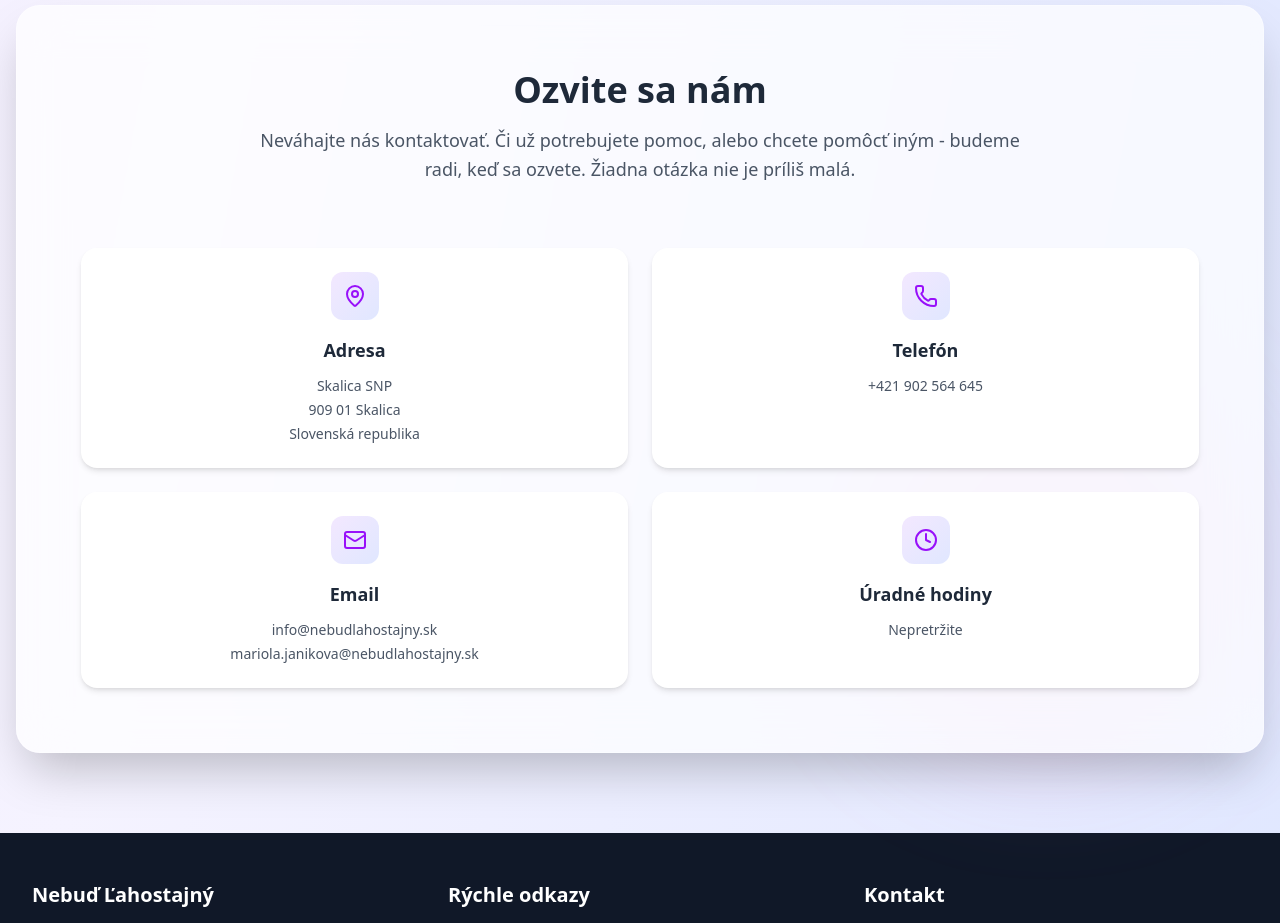
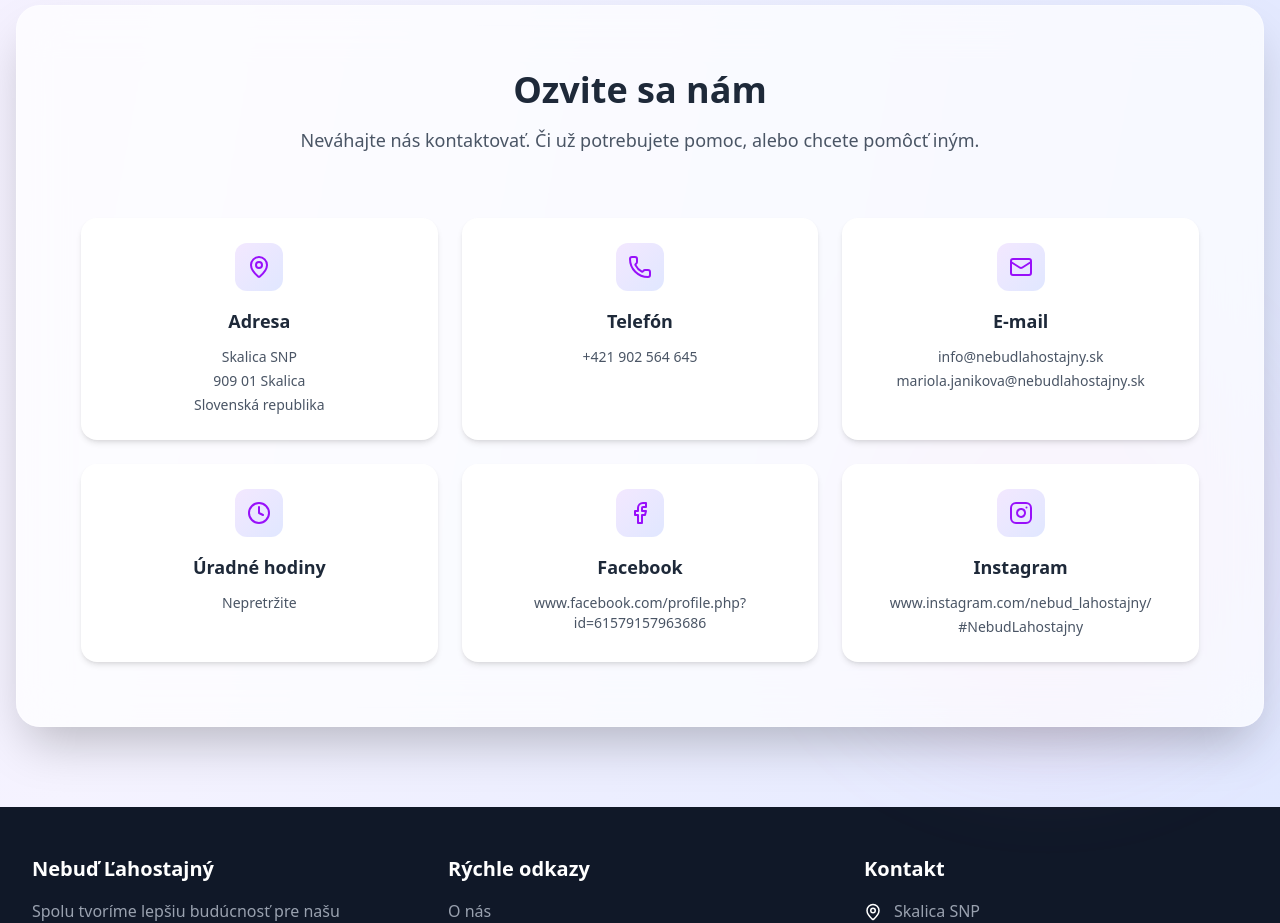
Before and after one commit to MichalB320/NL, a React (Vite) app in the folder client/: page / in a window 1280 px wide. Shown: the part 5940-6863 px from the top of the page. Built offline with nearby package versions, Linux system fonts and the light colour scheme.

Commit message:
feat: klikatelne kontakty

```diff
--- a/client/src/Contact.jsx
+++ b/client/src/Contact.jsx
@@ -1,96 +1,101 @@
-import { MapPin, Phone, Mail, Clock } from "lucide-react";
-import { ImageWithFallback } from "./figma/ImageWithFallback.jsx";
+import { MapPin, Phone, Mail, Clock, Facebook, Instagram } from "lucide-react";
 
 export function Contact() {
   const contactInfo = [
     {
       icon: MapPin,
       title: "Adresa",
-      details: [
-        "Skalica SNP",
-        "909 01 Skalica",
-        "Slovenská republika"
-      ]
+      details: ["Skalica SNP", "909 01 Skalica", "Slovenská republika"],
+      link: "https://www.google.com/maps/search/?api=1&query=SNP+Skalica+90901"
     },
     {
       icon: Phone,
       title: "Telefón",
-      details: [
-        "+421 902 564 645"
-      ]
+      details: ["+421 902 564 645"],
+      link: "tel:+421902564645"
     },
     {
       icon: Mail,
-      title: "Email",
-      details: [
-        "info@nebudlahostajny.sk",
-        "mariola.janikova@nebudlahostajny.sk"
-      ]
+      title: "E-mail",
+      details: ["info@nebudlahostajny.sk", "mariola.janikova@nebudlahostajny.sk"],
+      link: "mailto:info@nebudlahostajny.sk"
     },
     {
       icon: Clock,
       title: "Úradné hodiny",
-      details: [
-        "Nepretržite"
-      ]
+      details: ["Nepretržite"],
+      link: null
+    },
+    {
+      icon: Facebook,
+      title: "Facebook",
+      details: ["www.facebook.com/profile.php?id=61579157963686"],
+      link: "https://www.facebook.com/profile.php?id=61579157963686"
+    },
+    {
+      icon: Instagram,
+      title: "Instagram",
+      details: ["www.instagram.com/nebud_lahostajny/","#NebudLahostajny"],
+      link: "https://www.instagram.com/nebud_lahostajny/"
     },
   ];
 
   return (
     <section id="kontakt" className="py-20 px-4 relative">
-      {/* Decorative blur circles */}
-
       <div className="absolute bottom-20 right-10 w-96 h-96 bg-pink-300/20 rounded-full blur-3xl"></div>
 
       <div className="max-w-7xl mx-auto relative z-10">
-        {/* Glass card container */}
         <div className="bg-white/70 backdrop-blur-xl rounded-3xl shadow-2xl border border-white/30 p-8 md:p-12 lg:p-16">
           <div className="text-center mb-16">
-            <h2 className="text-3xl md:text-4xl font-bold text-gray-800 mb-4">
-              Ozvite sa nám
-            </h2>
-            <p className="text-lg text-gray-600 max-w-3xl mx-auto leading-relaxed">
-              Neváhajte nás kontaktovať. Či už potrebujete pomoc, alebo chcete
-              pomôcť iným - budeme radi, keď sa ozvete. Žiadna otázka nie je príliš malá.
+            <h2 className="text-3xl md:text-4xl font-bold text-gray-800 mb-4">Ozvite sa nám</h2>
+            <p className="text-lg text-gray-600 max-w-3xl mx-auto">
+              Neváhajte nás kontaktovať. Či už potrebujete pomoc, alebo chcete pomôcť iným.
             </p>
           </div>
 
-
-
-
-            {/* Contact Information */}
-            <div>
-              <div className="grid sm:grid-cols-2 gap-6">
+          <div className="grid sm:grid-cols-2 lg:grid-cols-3 gap-6">
             {contactInfo.map((info, index) => {
               const IconComponent = info.icon;
-                  return (
-                    <div
-                      key={index}
-                      className="bg-white rounded-2xl p-6 shadow-md hover:shadow-lg transition-all duration-300 flex-col items-center text-center"
-                    >
-                      <div className="inline-flex items-center justify-center w-12 h-12 bg-gradient-to-br from-purple-100 to-indigo-100 rounded-xl mb-4 self-center">
+              const isClickable = !!info.link;
+
+              // Spoločné štýly pre kartu
+              const cardClass = `bg-white rounded-2xl p-6 shadow-md transition-all duration-300 flex flex-col items-center text-center border border-transparent ${
+                isClickable ? "hover:shadow-xl hover:border-purple-200 cursor-pointer group" : ""
+              }`;
+
+              // Obsah karty
+              const cardContent = (
+                <>
+                  <div className="inline-flex items-center justify-center w-12 h-12 bg-gradient-to-br from-purple-100 to-indigo-100 rounded-xl mb-4 group-hover:scale-110 transition-transform">
                     <IconComponent className="text-purple-600" size={24} />
                   </div>
-                      <h3 className="text-lg font-semibold text-gray-800 mb-3">
-                        {info.title}
-                      </h3>
+                  <h3 className="text-lg font-semibold text-gray-800 mb-3">{info.title}</h3>
                   <div className="space-y-1">
-                        {info.details.map((detail, detailIndex) => (
-                          <p key={detailIndex} className="text-gray-600 text-sm">
-                            {detail}
-                          </p>
+                    {info.details.map((detail, dIdx) => (
+                      <p key={dIdx} className="text-gray-600 text-sm">{detail}</p>
                     ))}
                   </div>
+                </>
+              );
+
+              // Logika: Ak je klikateľná, vrátime <a>, inak <div>
+              return isClickable ? (
+                <a
+                  key={index}
+                  href={info.link}
+                  target={info.link.startsWith('http') ? "_blank" : "_self"}
+                  rel="noopener noreferrer"
+                  className={cardClass}
+                >
+                  {cardContent}
+                </a>
+              ) : (
+                <div key={index} className={cardClass}>
+                  {cardContent}
                 </div>
               );
             })}
           </div>
-
-
-            </div>
-
-
-
         </div>
       </div>
     </section>
```
Lines whose indentation alone changed are shown as unchanged.
